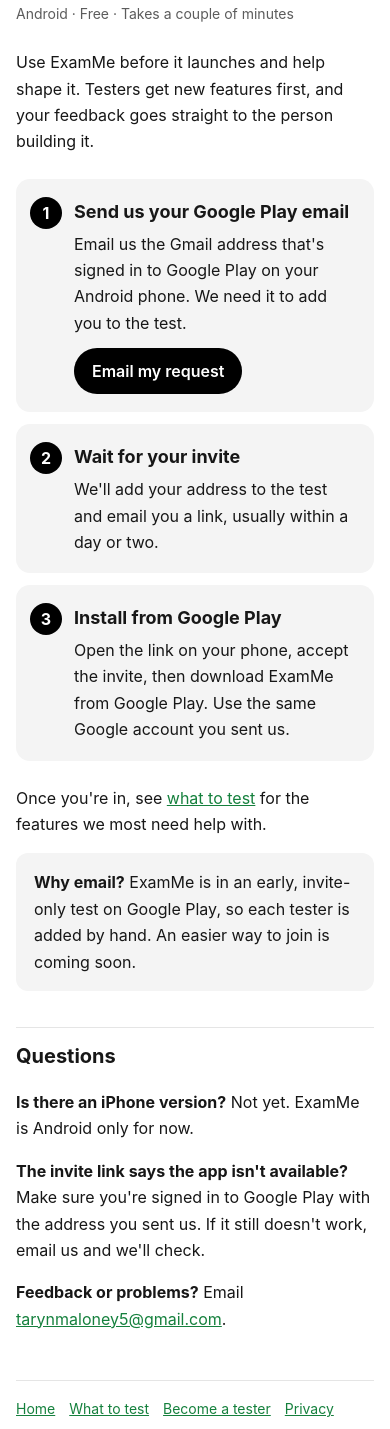
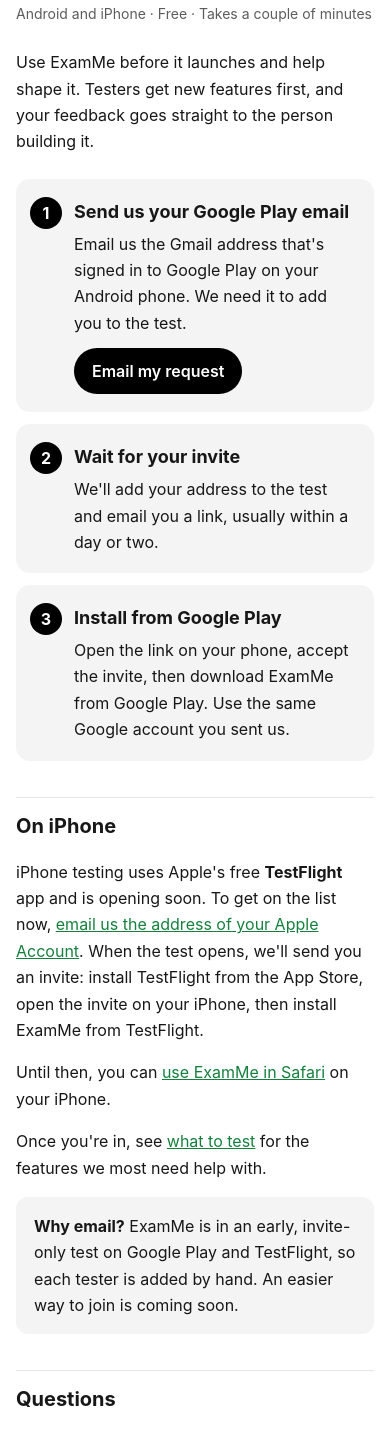
Before and after one commit to tarynmaloney5-ui/exammenow-site, a plain HTML site: page testers.html in a window 390 px wide. Shown: the part 133-1562 px from the top of the page. Drawn offline with Linux system fonts and the light colour scheme.

Commit message:
Add the iPhone version (TestFlight testing opening soon) to the site
Co-Authored-By: Claude Opus 5.5 <noreply@anthropic.com>

```diff
--- a/testers.html
+++ b/testers.html
@@ -4,7 +4,7 @@
 <meta charset="utf-8">
 <meta name="viewport" content="width=device-width, initial-scale=1">
 <title>Become a tester · ExamMe</title>
-<meta name="description" content="Try ExamMe on Android before it launches. Send your Google Play email and we'll add you to the test.">
+<meta name="description" content="Try ExamMe on Android or iPhone before it launches. Send us your email and we'll add you to the test.">
 <meta name="theme-color" content="#000000">
 <link rel="icon" href="icon.png">
 <link rel="stylesheet" href="style.css">
@@ -25,7 +25,7 @@
 <header><img src="icon.png" alt=""><a href="./">ExamMe</a></header>
 
 <h1>Become a tester</h1>
-<p class="meta">Android · Free · Takes a couple of minutes</p>
+<p class="meta">Android and iPhone · Free · Takes a couple of minutes</p>
 
 <p>Use ExamMe before it launches and help shape it. Testers get new features first, and your feedback goes straight to the person building it.</p>
 
@@ -46,14 +46,18 @@
 </li>
 </ol>
 
+<h2>On iPhone</h2>
+<p>iPhone testing uses Apple's free <strong>TestFlight</strong> app and is opening soon. To get on the list now, <a href="mailto:tarynmaloney5@gmail.com?subject=ExamMe%20iPhone%20tester%20request&amp;body=Hi%2C%20I'd%20like%20to%20test%20ExamMe%20on%20iPhone.%0A%0AThe%20email%20address%20of%20my%20Apple%20Account%20is%3A%20%0A%0AiPhone%20model%20(optional)%3A%20">email us the address of your Apple Account</a>. When the test opens, we'll send you an invite: install TestFlight from the App Store, open the invite on your iPhone, then install ExamMe from TestFlight.</p>
+<p>Until then, you can <a href="app/">use ExamMe in Safari</a> on your iPhone.</p>
+
 <p>Once you're in, see <a href="testing.html">what to test</a> for the features we most need help with.</p>
 
 <div class="box">
-<p><strong>Why email?</strong> ExamMe is in an early, invite-only test on Google Play, so each tester is added by hand. An easier way to join is coming soon.</p>
+<p><strong>Why email?</strong> ExamMe is in an early, invite-only test on Google Play and TestFlight, so each tester is added by hand. An easier way to join is coming soon.</p>
 </div>
 
 <h2>Questions</h2>
-<p><strong>Is there an iPhone version?</strong> Not yet. ExamMe is Android only for now.</p>
+<p><strong>Is there an iPhone version?</strong> It's coming. iPhone testing through TestFlight is opening soon (see <em>On iPhone</em> above). It isn't on the App Store yet.</p>
 <p><strong>The invite link says the app isn't available?</strong> Make sure you're signed in to Google Play with the address you sent us. If it still doesn't work, email us and we'll check.</p>
 <p><strong>Feedback or problems?</strong> Email <a href="mailto:tarynmaloney5@gmail.com?subject=ExamMe%20tester%20feedback">tarynmaloney5@gmail.com</a>.</p>
 
```
Also changed, not shown: index.html (+6 -6 lines), privacy.html (+1 -1 lines).
